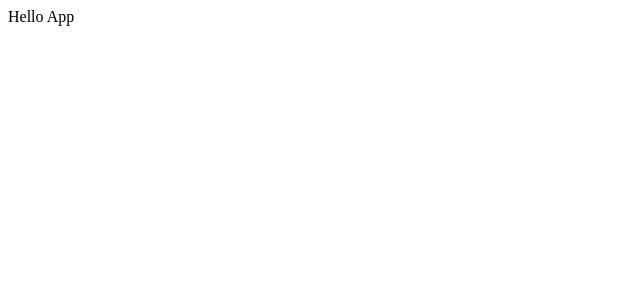
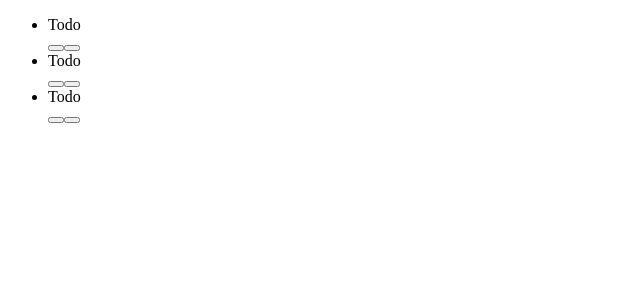
Before and after one commit to zsoobratty/portfolio, a React (Create React App) app in the folder todolist/: page / in a window 1280 px wide. Shown: the top 300 px of the page, without its empty margins (0-640 px from the left). Built offline with nearby package versions, Linux system fonts and the light colour scheme; the HTML template or start-up script is replaced by a standard one.

Commit message:
Fix context bug preventing render

```diff
--- a/todolist/src/App.js
+++ b/todolist/src/App.js
@@ -1,10 +1,14 @@
 import React from 'react'
+import TodoList from './components/TodoList'
+import TodoListContextProvider from './context/TodoListContext'
 
 const App = () => {
     return (
-        <div>
-            Hello App
-        </div>
+        <TodoListContextProvider>
+            <div>
+                <TodoList />
+            </div>
+        </TodoListContextProvider>
     )
 }
 
--- a/todolist/src/components/Todo.js
+++ b/todolist/src/components/Todo.js
@@ -0,0 +1,23 @@
+import React from 'react'
+
+const Todo = () => {
+    return (
+        <div>
+            <li className="listitem">
+                <span>
+                    Todo
+                </span>
+                <div>
+                    <button className="delete-btn">
+                       <i className="fas fa-trash-alt"></i>
+                    </button>
+                    <button className="added-btn">
+                       <i className="fas fa-pen"></i>
+                    </button>
+                </div>
+            </li>
+        </div>
+    )
+}
+
+export default Todo
--- a/todolist/src/components/TodoList.js
+++ b/todolist/src/components/TodoList.js
@@ -1,13 +1,14 @@
 import React, {useContext} from 'react'
 import {TodoListContext} from '../context/TodoListContext'
+import Todo from './Todo'
 
 const TodoList = () => {
-    const {tasks} = useContext(TodoListContext)
+    const { todos } = useContext(TodoListContext)
     return (
         <div>
             <ul className="list">
-                {tasks.map((task) => {
-
+                {todos.map(todo => {
+                     return <Todo />
                 })}
             </ul>
         </div>
--- a/todolist/src/context/TodoListContext.js
+++ b/todolist/src/context/TodoListContext.js
@@ -3,15 +3,17 @@ import React, {createContext, useState} from 'react'
 
 export const TodoListContext = createContext();
 
-const TodoListContextProvider = () => {
-    const [tasks, setTasks] = useState([
-        {task: 'Read a book', id: 1},
-        {task: 'Wash the car', id: 2},
-        {task: 'Write some code', id: 3}
+const TodoListContextProvider = (props) => {
+    const [todos, setTodos] = useState([
+        {todo: 'Read a book', id: 1},
+        {todo: 'Wash the car', id: 2},
+        {todo: 'Write some code', id: 3}
     ]);
 
     return(
-        <div>Todo List Context</div>
+        <TodoListContext.Provider value={{todos}}>
+            {props.children}
+        </TodoListContext.Provider>
     )
 }
 
```
